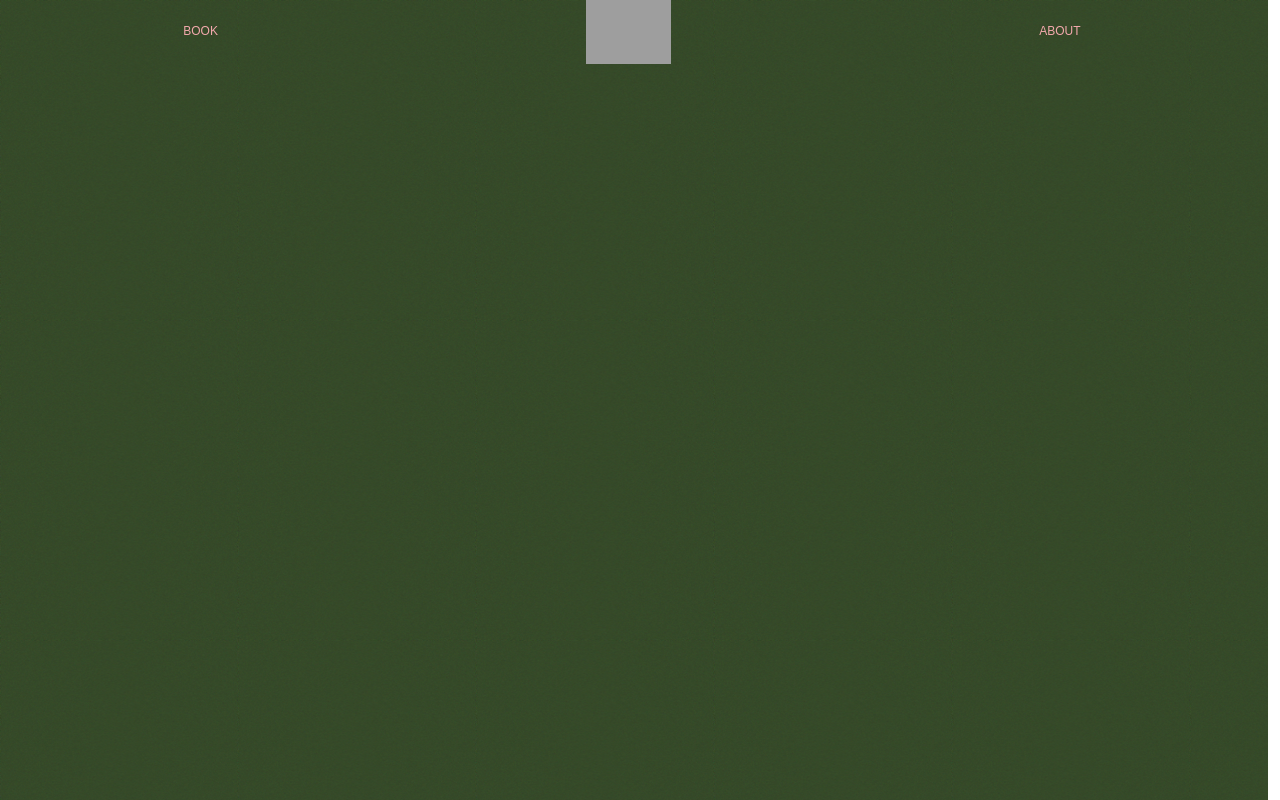
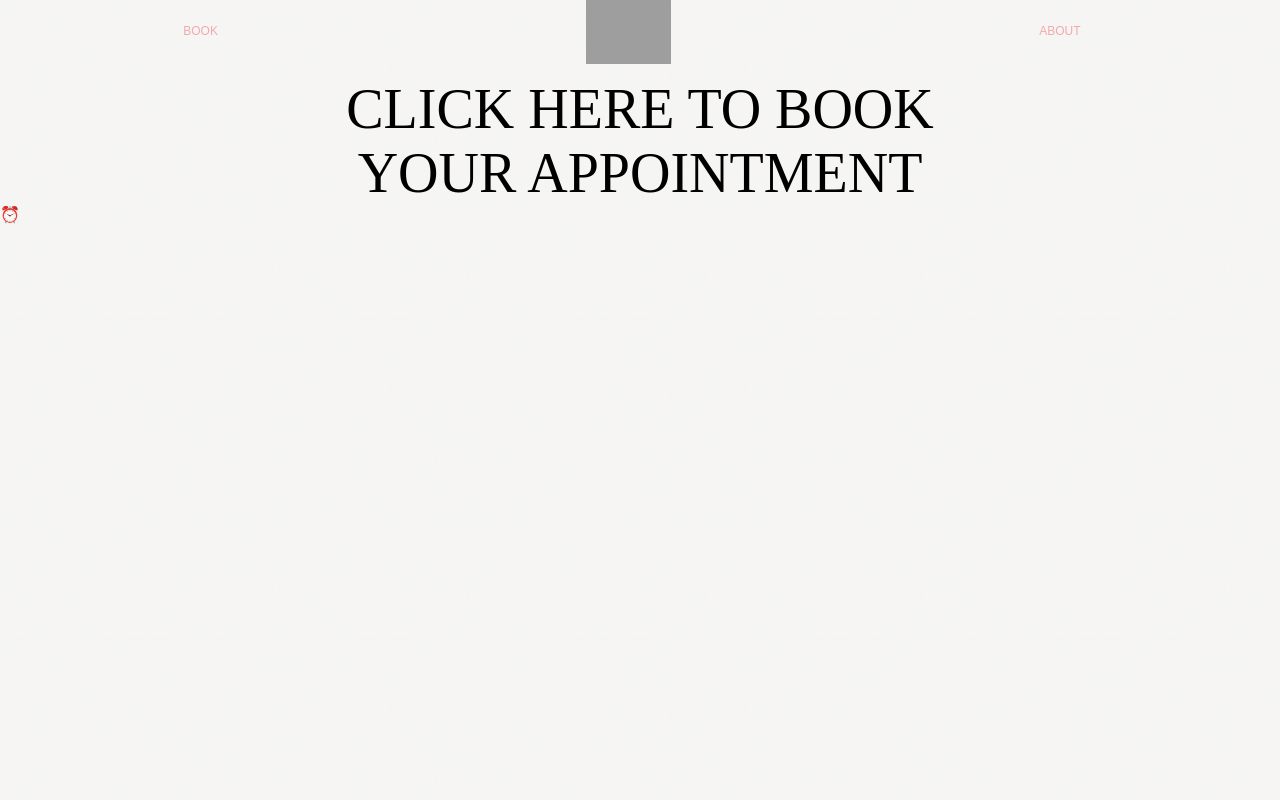
Before and after one commit to uyggnues/june, a React (Create React App) app: page /book in a window 1280 px wide. Shown: the top 800 px of the page. Built offline with nearby package versions, Linux system fonts and the light colour scheme; grey boxes are pictures that could not be loaded.

Commit message:
book test

```diff
--- a/src/App.js
+++ b/src/App.js
@@ -2,6 +2,7 @@ import Navbar from "./component/Navbar";
 import {Routes, Route} from 'react-router-dom'
 import Palette from "./component/Palette"
 import MainPage from "./component/MainPage";
+import Book from "./component/Book";
 
 function App() {
   return (
@@ -9,6 +10,7 @@ function App() {
       <Navbar />
       <Routes>
         <Route path='/palette' element={<Palette/>}/>
+        <Route path='/book' element={<Book/>}/>
         <Route path='/' element={<MainPage/>}/>
       </Routes>
     </div>
--- /dev/null
+++ b/src/component/Book.js
@@ -0,0 +1,17 @@
+import React from 'react';
+
+const Book = () => {
+    return (
+        <div className='every_other_page'>
+            <div className='book_appointment'>
+                CLICK HERE TO BOOK
+                <br/>
+                YOUR APPOINTMENT
+            </div>
+            <div>
+            ⏰
+            </div>
+        </div>
+    );
+}
+export default Book;
--- a/src/component/Palette.js
+++ b/src/component/Palette.js
@@ -3,7 +3,9 @@ import React from 'react';
 const Palette = () => {
     return (
         <div className='every_other_page'>
-            yo
+            <div className='palette_main'>
+            At the heart of our analysis lies the comprehensive color theory, meticulously crafted to identify the most suitable COLORS and TONES based on the inherent traits we possess from birth.
+            </div>
         </div>
     );
 }
--- a/src/index.css
+++ b/src/index.css
@@ -163,3 +163,25 @@ header nav {
     left: 1rem;
   }
 }
+
+
+.palette_main{
+  /* border: 1px solid red; */
+  width: 80%;
+  display: flex;
+  justify-content: center;
+  margin-left: 10%;
+  margin-top: 5%;
+  font-size: 4.5rem;
+  text-align: center;
+}
+
+.book_appointment{
+  width: 60%;
+  display: flex;
+  justify-content: center;
+  margin-left: 20%;
+  margin-top: 6%;
+  font-size: 3.5rem;
+  text-align: center;
+}
```
